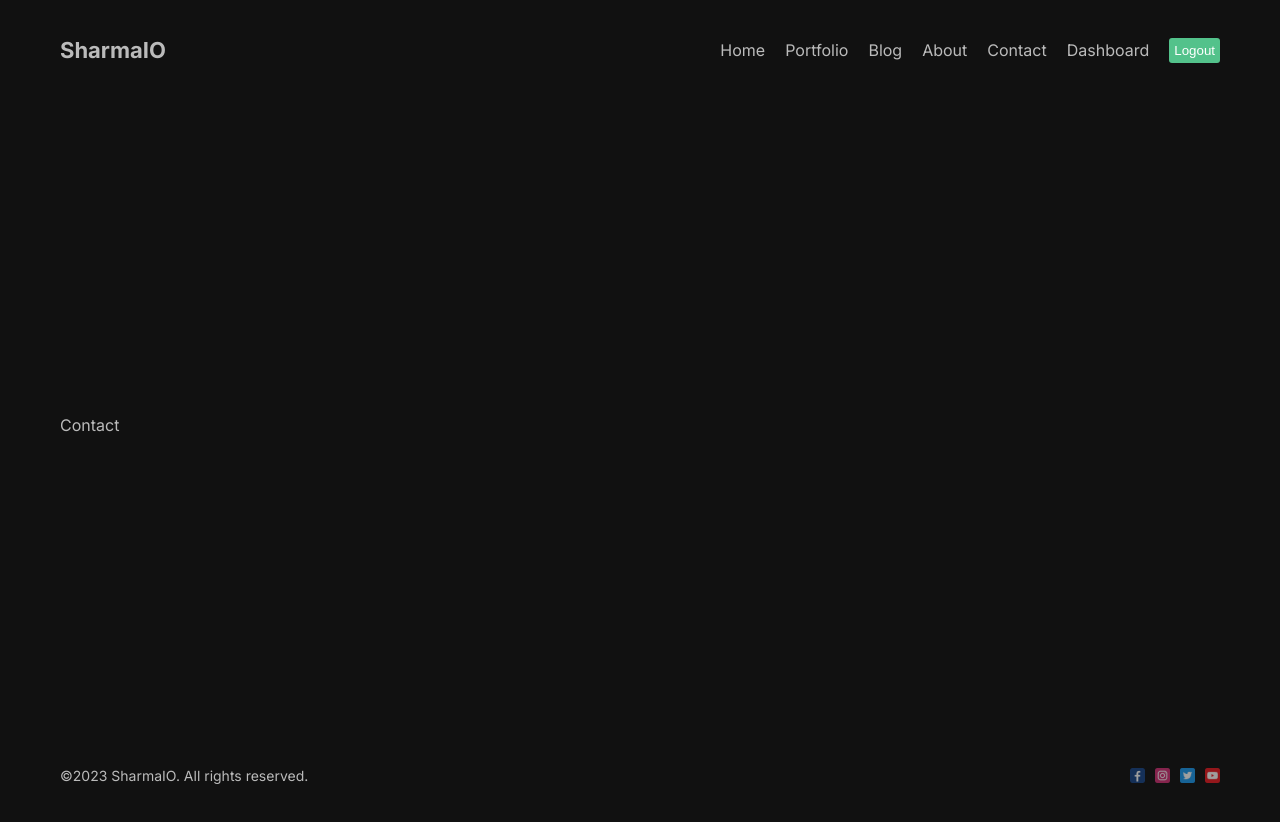
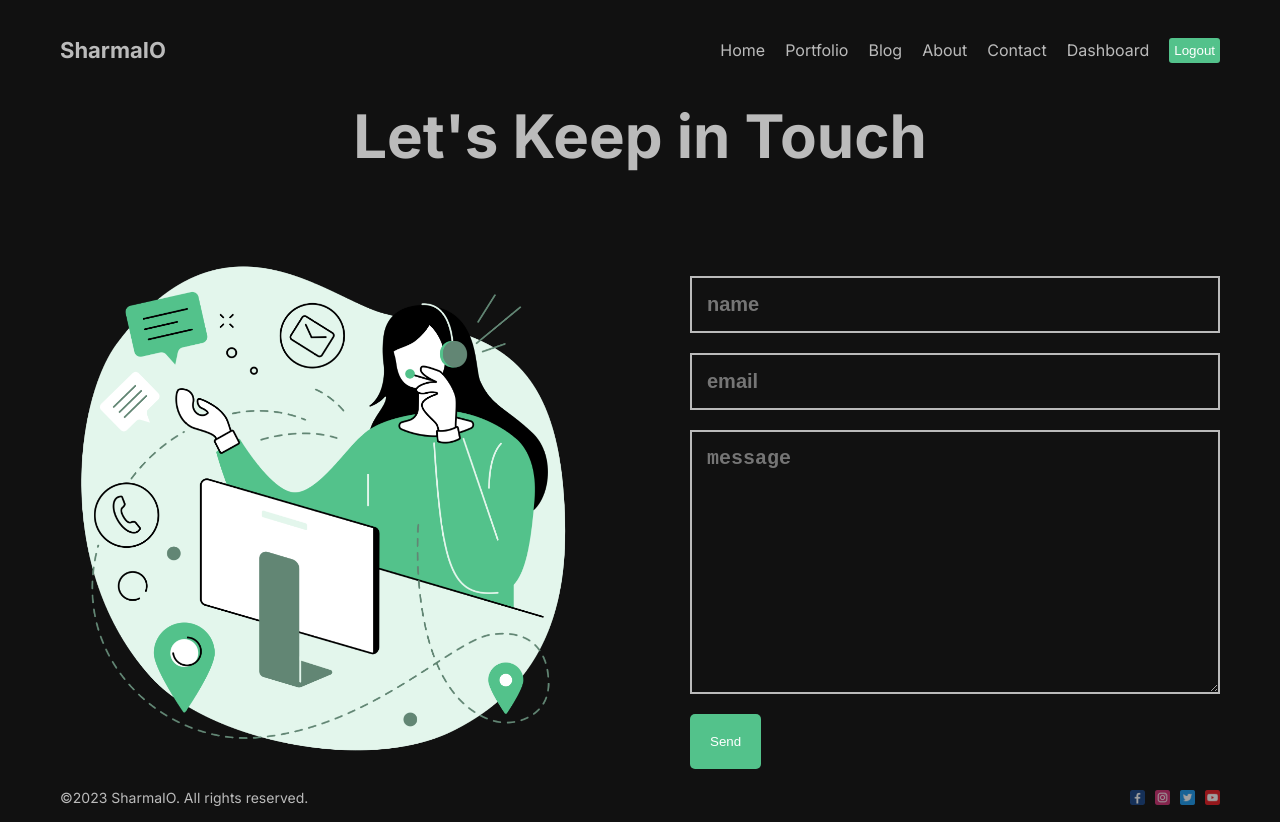
Before and after one commit to Ajaysh73/NextBlogs, a Next.js app: page /contact in a window 1280 px wide. Before the commit the page ends 800 px from the top, so only its background shows below. Built offline with nearby package versions, Linux system fonts and the light colour scheme.

Commit message:
added Button component, About and Contact page

```diff
--- a/jsconfig.json
+++ b/jsconfig.json
@@ -1,9 +1,7 @@
 {
   "compilerOptions": {
-    "baseUrl": ".",
     "paths": {
-      // "@/*": ["./src/*"]
-      "@/*": ["./src/*"]
+      "@/*": ["./src/app/*"]
     }
   }
 }
--- /dev/null
+++ b/src/app/about/page.module.css
@@ -0,0 +1,41 @@
+.container {
+}
+
+.imgContainer {
+  width: 100%;
+  height: 300px;
+  position: relative;
+}
+
+.img {
+  object-fit: cover;
+  filter: grayscale(100%);
+}
+
+.imgText {
+  position: absolute;
+  bottom: 20px;
+  left: 20px;
+  background-color: #53c28b;
+  padding: 5px;
+  color: white;
+}
+
+.textContainer {
+  display: flex;
+  gap: 100px;
+}
+
+.item {
+  flex: 1;
+  margin-top: 50px;
+  display: flex;
+  flex-direction: column;
+  gap: 30px;
+}
+
+.desc {
+  font-size: 18px;
+  font-weight: 300px;
+  text-align: justify;
+}
--- /dev/null
+++ b/src/app/components/Button/Button.jsx
@@ -0,0 +1,12 @@
+import React from 'react';
+import styles from './button.module.css';
+import Link from 'next/link';
+const Button = ({ text, url }) => {
+  return (
+    <Link href={url}>
+      <button className={styles.container}>{text}</button>
+    </Link>
+  );
+};
+
+export default Button;
--- /dev/null
+++ b/src/app/components/Button/button.module.css
@@ -0,0 +1,9 @@
+.container {
+  padding: 20px;
+  cursor: pointer;
+  background-color: #53c28b;
+  border: none;
+  border-radius: 5px;
+  width: max-content;
+  color: white;
+}
--- a/src/app/contact/page.jsx
+++ b/src/app/contact/page.jsx
@@ -1,8 +1,45 @@
 import React from 'react';
 import styles from './page.module.css';
+import Image from 'next/image';
+import Button from '@/components/Button/Button';
 
 const Contact = () => {
-  return <div>Contact</div>;
+  return (
+    <div className={styles.container}>
+      <h1 className={styles.title}>Let's Keep in Touch</h1>
+      <div className={styles.content}>
+        <div className={styles.imgContainer}>
+          <Image
+            src='/contact.png'
+            alt=''
+            fill={true}
+            className={styles.image}
+          />
+        </div>
+        <form className={styles.form}>
+          <input
+            type='text'
+            placeholder='name'
+            className={styles.input}
+          />
+          <input
+            type='text'
+            placeholder='email'
+            className={styles.input}
+          />
+          <textarea
+            className={styles.textArea}
+            cols='30'
+            rows='10'
+            placeholder='message'></textarea>
+          <Button
+            url='#'
+            text='Send'
+          />
+        </form>
+      </div>
+    </div>
+  );
 };
 
 export default Contact;
--- a/src/app/contact/page.module.css
+++ b/src/app/contact/page.module.css
@@ -0,0 +1,48 @@
+.title {
+  font-size: 60px;
+  margin-bottom: 100px;
+  text-align: center;
+}
+.content {
+  display: flex;
+  align-items: center;
+  gap: 100px;
+}
+
+.imgContainer {
+  flex: 1;
+  height: 500px;
+  position: relative;
+}
+.image {
+  object-fit: contain;
+  animation: move 3s infinite ease alternate;
+}
+
+@keyframes move {
+  from {
+    transform: translateY(-15px);
+  }
+  to {
+    transform: translateY(0px) scale(1.03);
+  }
+}
+
+.form {
+  flex: 1;
+  display: flex;
+  flex-direction: column;
+  gap: 20px;
+}
+
+.input,
+.textArea {
+  padding: 15px;
+  background-color: transparent;
+  border: none;
+  outline: none;
+  color: #bbb;
+  border: 2px solid #bbb;
+  font-size: 20px;
+  font-weight: bold;
+}
--- a/src/app/page.module.css
+++ b/src/app/page.module.css
@@ -22,17 +22,18 @@
   font-weight: 300;
 }
 
-.button {
-  padding: 20px;
-  cursor: pointer;
-  background-color: #53c28b;
-  border: none;
-  border-radius: 5px;
-  width: max-content;
-  color: white;
-}
 .img {
   width: 100%;
   height: 500px;
   object-fit: contain;
+  animation: move 3s infinite ease alternate;
 }
+
+@keyframes move {
+  from {
+    transform: translateY(-10px);
+  }
+  to {
+    transform: translateY(10px);
+  }
+}
```
Also changed, not shown: src/app/about/page.jsx (+59 -1 lines), src/app/page.jsx (+5 -2 lines).
